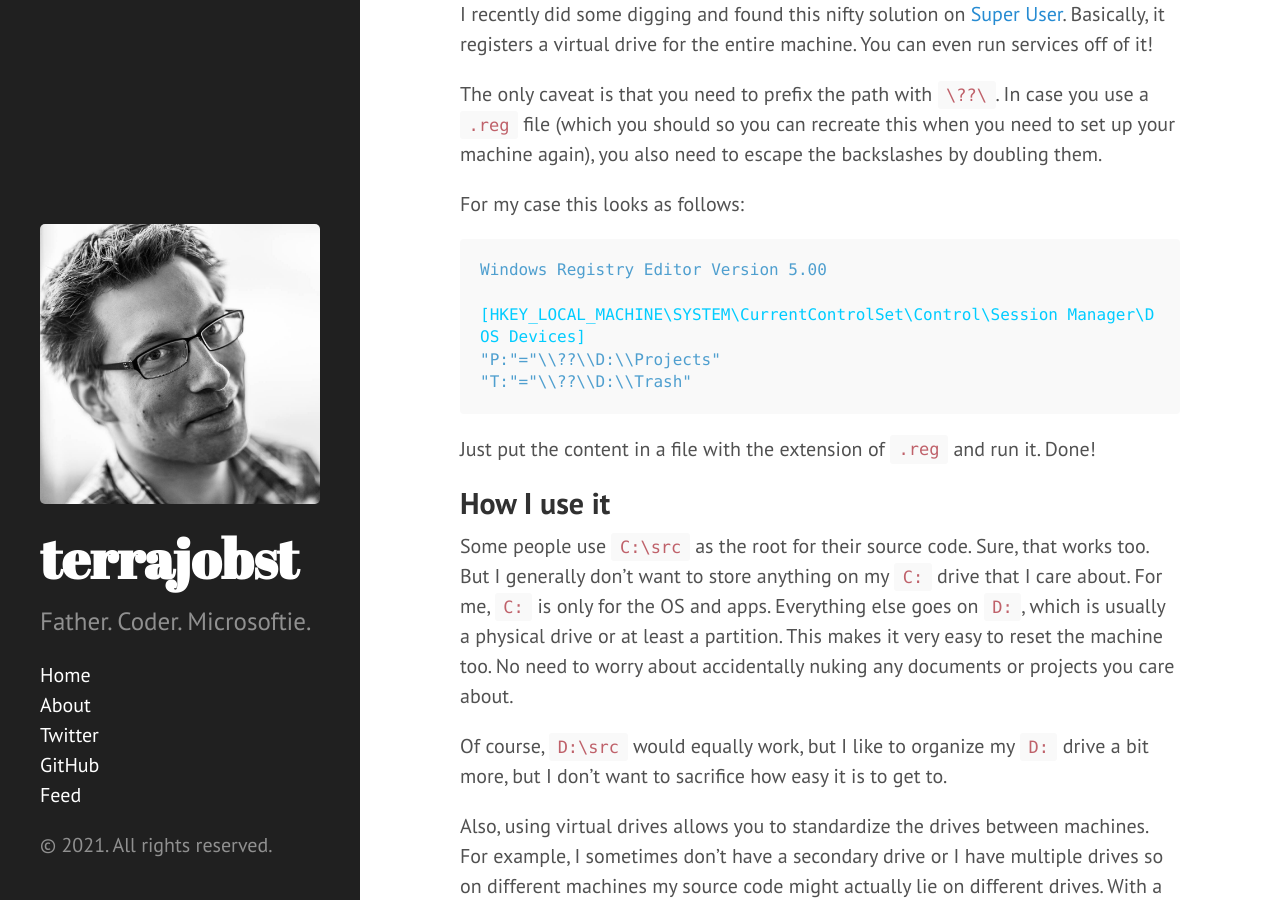
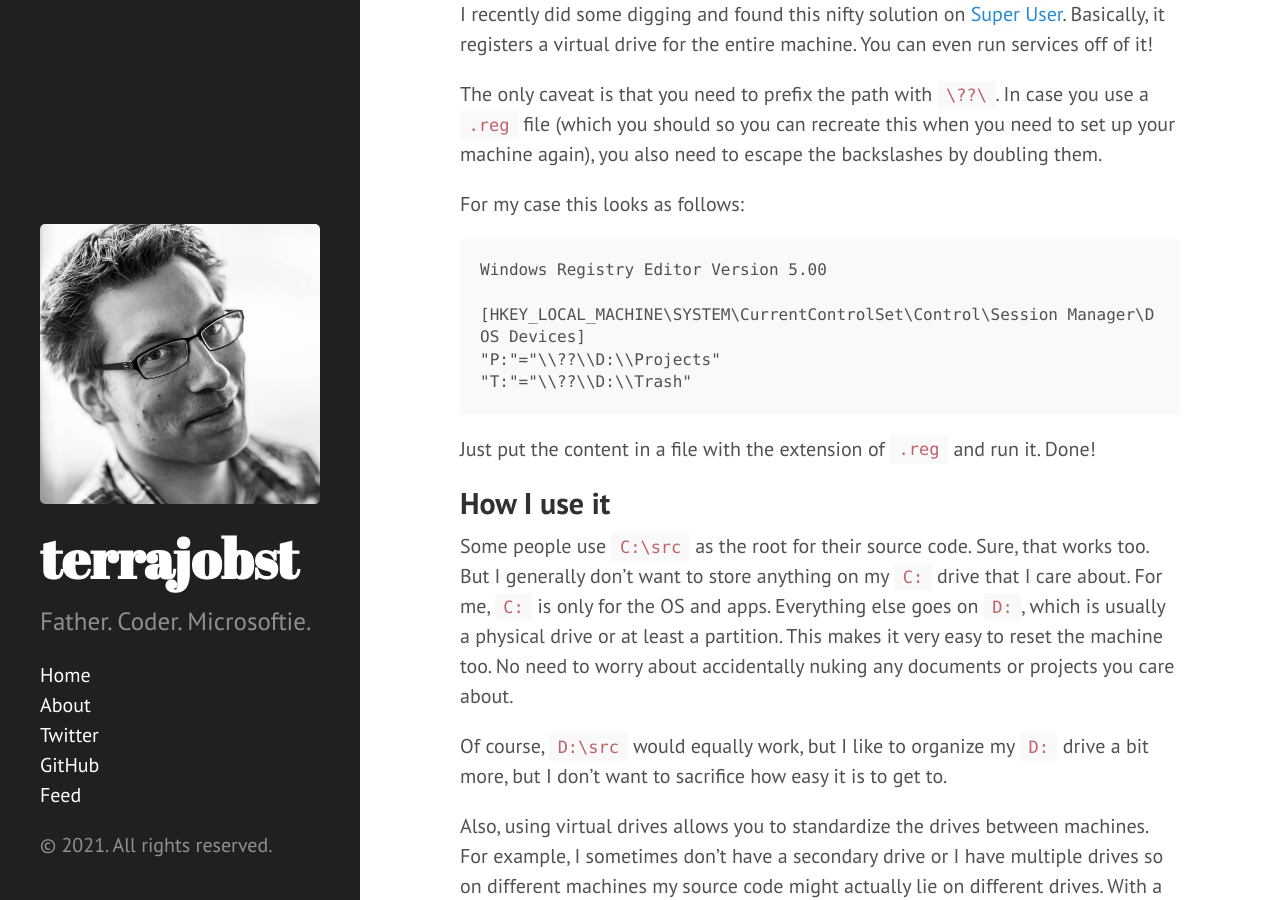
Before and after one commit to terrajobst/terrajobst.github.io, a Jekyll site: the page built from _posts/2021-07-04-subst.md, in a window 1280 px wide and 900 px high, scrolled down 1063 px. Built offline with Jekyll 4.4.1, drawn with Linux system fonts in a browser that asks for light colours; comment, search, counter and statistics services are not loaded.

Commit message:
Use `text` to avoid rendering of supposed syntax errors

````diff
--- a/_posts/2021-07-04-subst.md
+++ b/_posts/2021-07-04-subst.md
@@ -47,7 +47,7 @@ your machine again), you also need to escape the backslashes by doubling them.
 
 For my case this looks as follows:
 
-```ini
+```text
 Windows Registry Editor Version 5.00
 
 [HKEY_LOCAL_MACHINE\SYSTEM\CurrentControlSet\Control\Session Manager\DOS Devices]
````
